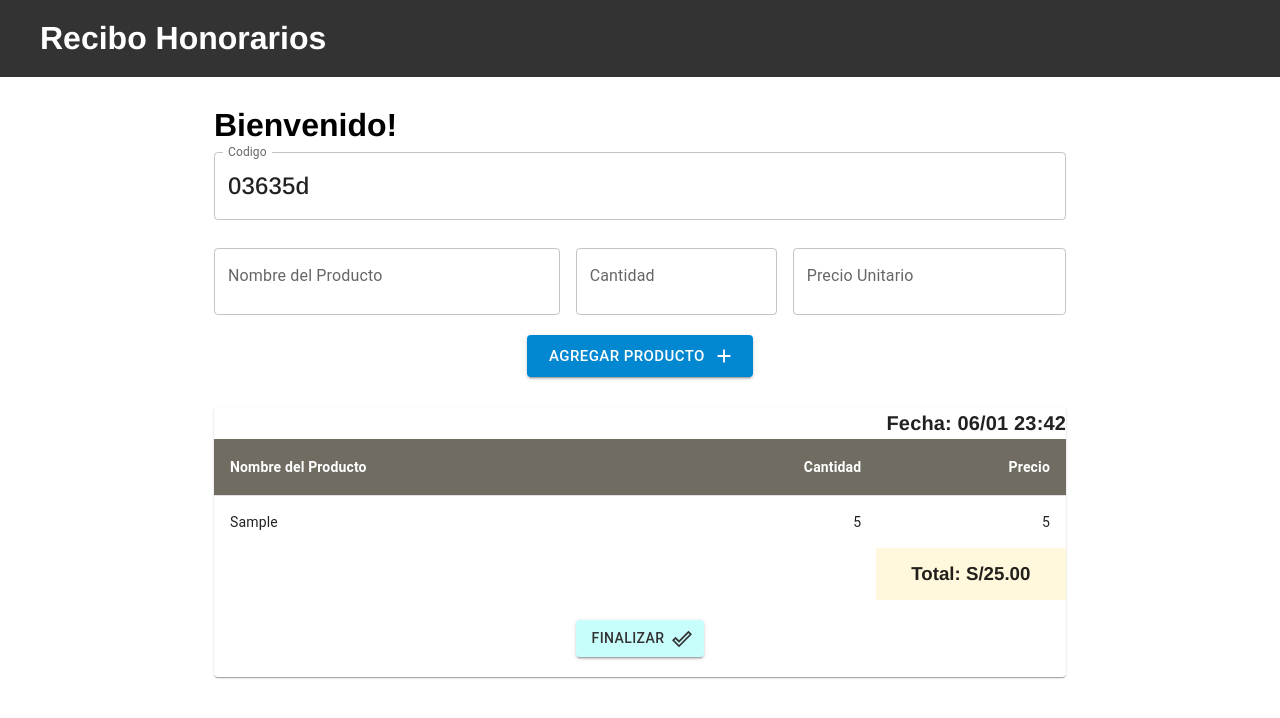
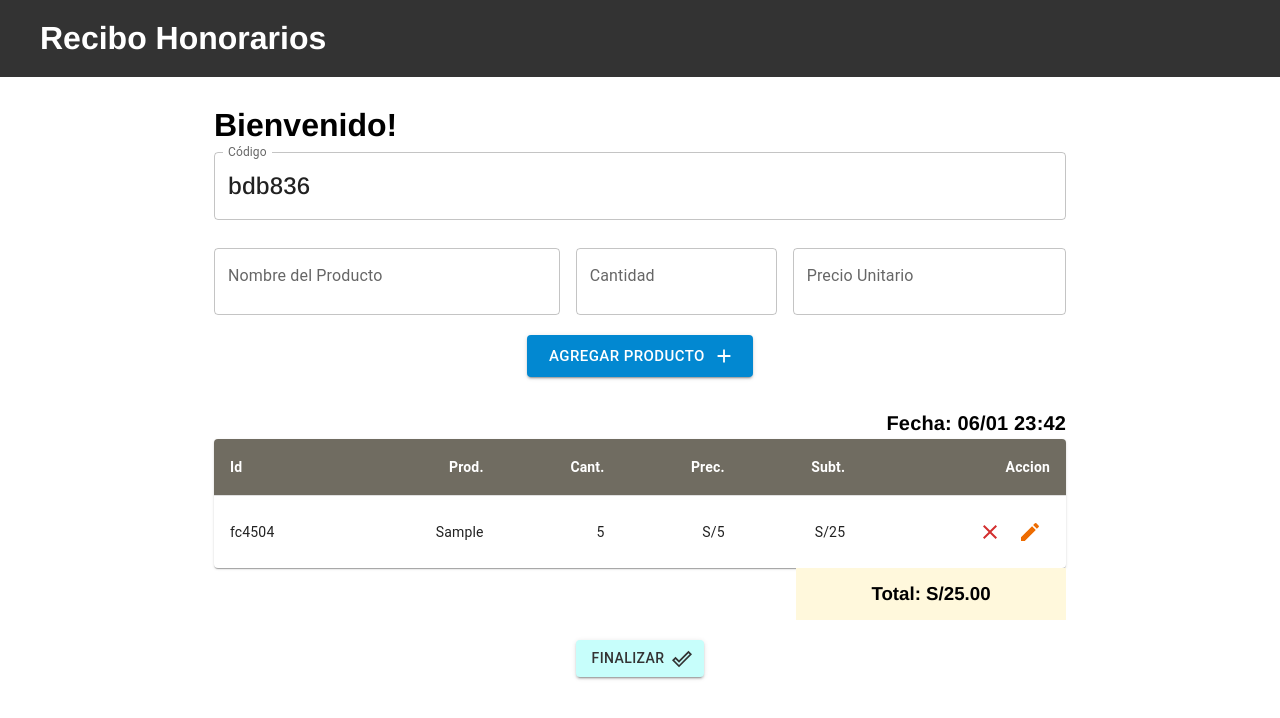
Before and after one commit to JFVela/recibo-honorario, a React (Vite) app: page / in a window 1280 px wide. Both pictures are taken after typing "Sample", "5", "5" into the empty fields and a click on the button "AGREGAR PRODUCTO". Shown: the top 718 px of the page. Built offline with nearby package versions, Linux system fonts and the light colour scheme.

Commit message:
Refactorizando
- Se hizo un table mas simple
- Se cambio de lugar las funciones y constantes en App.jsx
- Se hizo correcciones a los estilos

```diff
--- a/src/App.jsx
+++ b/src/App.jsx
@@ -4,18 +4,56 @@ import Cabecera from "./components/Cabecera";
 import Formulario from "./components/Formulario";
 import Tabla from "./components/Tabla";
 import { useState } from "react";
+import { v4 as uuidv4 } from "uuid";
+import Swal from "sweetalert2";
 
 function App() {
+
+  //Variables
   const [productos, setProductos] = useState([]);
+  const [id, setId] = useState(uuidv4().substring(0, 6));
+  const [nombre, setNombre] = useState("");
+  const [cantidad, setCantidad] = useState("");
+  const [precio, setPrecio] = useState("");
 
   //Funcion Agregar Producto
-  const agregarProducto = (producto) => {
-    setProductos((prev) => {
-      return [...prev, producto];
-    });
+  const agregarProducto = () => {
+    const cantidadNum = parseFloat(cantidad);
+    const precioNum = parseFloat(precio);
+
+    //Sweet Alert 2
+    if (!nombre || isNaN(cantidadNum) || isNaN(precioNum)) {
+      Swal.fire({
+        position: "top-end",
+        icon: "error",
+        title: "Error",
+        showConfirmButton: false,
+        text: "Por favor, llena todos los campos correctamente.",
+        timer: 2000,
+      });
+      return;
+    }
+
+
+    const nuevoProducto = {
+      Id: id,
+      name: nombre,
+      Cantidad: cantidadNum,
+      Precio: precioNum,
+    };
+
+    setProductos((prev) => [...prev, nuevoProducto]);
+
+    //Limpia el formulario
+    setId(uuidv4().substring(0, 6));
+    setNombre("");
+    setCantidad("");
+    setPrecio("");
+    console.log(nuevoProducto);
   };
 
-  // Calcular subtotal dinámico
+
+  //Calculos necesarios para el Total
   const subtotal = productos.reduce((total, producto) => {
     return total + producto.Cantidad * producto.Precio;
   }, 0);
@@ -26,7 +64,16 @@ function App() {
     <>
       <Cabecera />
       <Container maxWidth="md">
-        <Formulario agregarProducto={agregarProducto} />
+        <Formulario
+          id={id}
+          nombre={nombre}
+          cantidad={cantidad}
+          precio={precio}
+          setNombre={setNombre}
+          setCantidad={setCantidad}
+          setPrecio={setPrecio}
+          agregarProducto={agregarProducto}
+        />
         <Tabla productos={productos} subtotal={subtotalFormatted} />
       </Container>
     </>
--- a/src/components/Formulario/index.jsx
+++ b/src/components/Formulario/index.jsx
@@ -1,70 +1,26 @@
-import React, { useState } from "react";
+import React from "react";
 import { Button, Grid } from "@mui/material";
 import Label from "../Label";
 import Titulo from "../Titulo";
 import styles from "./Formulario.module.css";
 import AddIcon from "@mui/icons-material/Add";
-import Swal from "sweetalert2";
-import { v4 as uuidv4 } from "uuid";
 
-const Formulario = ({ agregarProducto }) => {
-  //Identificador unico
-  const uuid = uuidv4();
-  //Devuelve 6 caracteres aleatorios
-  const codigo = uuid.substring(0, 6);
-
-  const [id, setId] = useState(codigo);
-  const [nombre, setNombre] = useState("");
-  const [cantidad, setCantidad] = useState("");
-  const [precio, setPrecio] = useState("");
-
-  const handleAgregarProducto = (e) => {
-    e.preventDefault();
-
-    const cantidadNum = parseFloat(cantidad);
-    const precioNum = parseFloat(precio);
-
-    if (!nombre || isNaN(cantidadNum) || isNaN(precioNum)) {
-      Swal.fire({
-        position: "top-end",
-        icon: "error",
-        title: "Error",
-        showConfirmButton: false,
-        text: "Por favor, llena todos los campos correctamente.",
-        timer: 2000,
-      });
-      return;
-    }
-
-    const nuevoProducto = {
-      Id: id,
-      name: nombre,
-      Cantidad: cantidadNum,
-      Precio: precioNum,
-    };
-
-    agregarProducto(nuevoProducto); // Llama a la función pasada desde App
-
-    // Limpiar campos
-    setId(codigo);
-    setNombre("");
-    setCantidad("");
-    setPrecio("");
-
-    //verificacion de consola
-    console.log(nuevoProducto)
-  };
-
+const Formulario = ({
+  id,
+  nombre,
+  cantidad,
+  precio,
+  setNombre,
+  setCantidad,
+  setPrecio,
+  agregarProducto,
+}) => {
   return (
     <form className={styles.formulario}>
       <Titulo>Bienvenido!</Titulo>
       <Grid container spacing={2} direction="row" wrap="wrap">
         <Grid item xs={12} sm={12}>
-          <Label
-            children="Codigo"
-            value={id}
-            onChange={(e) => setId(e.target.value)}
-          />
+          <Label children="Código" value={id} disabled />
         </Grid>
         <Grid item xs={12} sm={5}>
           <Label
@@ -105,7 +61,7 @@ const Formulario = ({ agregarProducto }) => {
             type="button"
             size="large"
             endIcon={<AddIcon />}
-            onClick={handleAgregarProducto}
+            onClick={agregarProducto}
           >
             Agregar Producto
           </Button>
--- a/src/components/Resumen/index.jsx
+++ b/src/components/Resumen/index.jsx
@@ -4,7 +4,8 @@ const ResumenContenido = styled.section`
   background-color: cornsilk;
   font-family: "Arimo";
   padding: 15px 10px;
-  width: 20%;
+  width: 50%;
+  max-width: 250px;
   display: flex;
   justify-content: center;
 `;
--- a/src/components/Tabla/index.jsx
+++ b/src/components/Tabla/index.jsx
@@ -8,25 +8,29 @@ import TableRow from "@mui/material/TableRow";
 import Paper from "@mui/material/Paper";
 import Tiempo from "../Tiempo";
 import Resumen from "../Resumen";
-import { Button } from "@mui/material";
+import { Button, IconButton } from "@mui/material";
 import styles from "./Tabla.module.css";
 import DoneOutlineIcon from "@mui/icons-material/DoneOutline";
+import ClearIcon from "@mui/icons-material/Clear";
+import ModeEditIcon from "@mui/icons-material/ModeEdit";
+import styled from "styled-components";
+
+const Detalles = styled.div`
+  display: flex;
+  flex-direction: column;
+  align-items: flex-end;
+  flex-wrap: wrap;
+`;
 
 function Tabla({ productos, subtotal }) {
-  const headers = ["Nombre del Producto", "Cantidad", "Precio"];
+  const headers = ["Id", "Prod.", "Cant.", "Prec.", "Subt.", "Accion"];
 
   return (
     <>
-      <TableContainer
-        sx={{
-          display: "flex",
-          flexDirection: "column",
-          alignItems: "flex-end",
-        }}
-        component={Paper}
-      >
+      <Detalles>
         <Tiempo />
-        <Table sx={{ minWidth: 200 }} aria-label="simple table">
+        <TableContainer component={Paper}>
+          <Table sx={{ minWidth: 50 }} aria-label="simple table">
             <TableHead>
               <TableRow>
                 {headers.map((header, index) => (
@@ -50,14 +54,28 @@ function Tabla({ productos, subtotal }) {
                   key={index}
                   sx={{ "&:last-child td, &:last-child th": { border: 0 } }}
                 >
-                <TableCell align="left">{producto.name}</TableCell>
+                  <TableCell align="left">{producto.Id}</TableCell>
+                  <TableCell align="right">{producto.name}</TableCell>
                   <TableCell align="right">{producto.Cantidad}</TableCell>
-                <TableCell align="right">{producto.Precio}</TableCell>
+                  <TableCell align="right">S/{producto.Precio}</TableCell>
+                  <TableCell align="right">
+                    S/{producto.Cantidad * producto.Precio}
+                  </TableCell>
+                  <TableCell align="right">
+                    <IconButton aria-label="delete" color="error">
+                      <ClearIcon fontSize="medium" />
+                    </IconButton>
+                    <IconButton aria-label="edit" color="warning">
+                      <ModeEditIcon fontSize="medium" />
+                    </IconButton>
+                  </TableCell>
                 </TableRow>
               ))}
             </TableBody>
           </Table>
+        </TableContainer>
         <Resumen subtotal={subtotal} />
+      </Detalles>
       <div className={styles.contenedorBoton}>
         <Button
           sx={{ bgcolor: "var(--cielo)", color: "var(--negro)" }}
@@ -67,7 +85,6 @@ function Tabla({ productos, subtotal }) {
           Finalizar
         </Button>
       </div>
-      </TableContainer>
     </>
   );
 }
```
Lines whose indentation alone changed are shown as unchanged.
